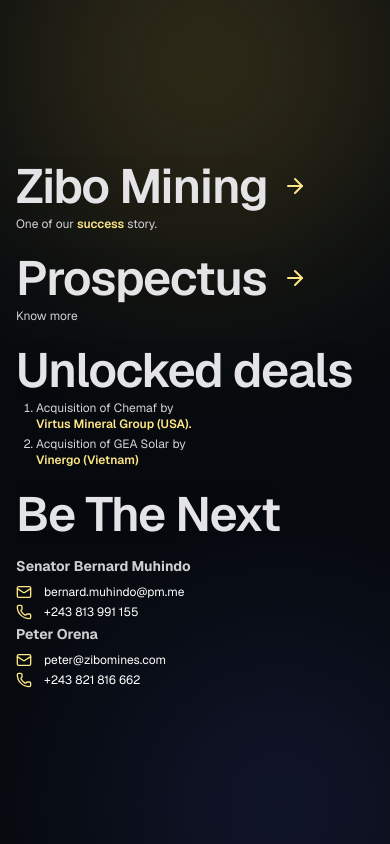
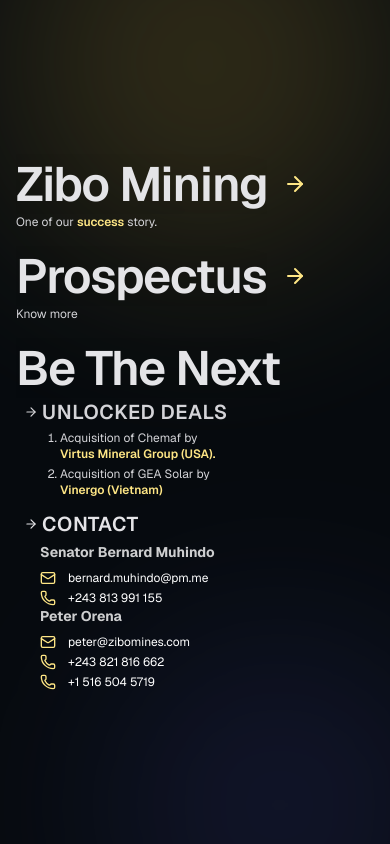
Before and after one commit to digipublic243/invest, a Next.js app: page / in a window 390 px wide. Built offline with nearby package versions, Linux system fonts and the light colour scheme; no server answers.

Commit message:
Update Home page content; change title from 'Unlocked deals' to 'Be The Next' and enhance contact section with new phone number and improved rendering for better user experience.

```diff
--- a/app/page.tsx
+++ b/app/page.tsx
@@ -48,7 +48,7 @@
                 href: "/doc.pdf",
               },
               {
-                title: "Unlocked deals",
+                title: "Be The Next",
                 description: (
                   <ol className="list-decimal space-y-1 pl-5">
                     <li>
@@ -67,11 +67,6 @@
                     </li>
                   </ol>
                 ),
-              },
-              {
-                title: "Be The Next",
-                //   "Un contact.",
-                // href: "https://be-the-next.com/",
                 kind: "contact",
                 contacts: [
                   {
@@ -102,15 +97,60 @@
                         value: "+243 821 816 662",
                         href: "tel:+243821816662",
                       },
-                      // {
-                      //   icon: <Phone className="h-4 w-4" />,
-                      //   value: "+243 821 816 662",
-                      //   href: "tel:+243821816662",
-                      // },
+                      {
+                        icon: <Phone className="h-4 w-4" />,
+                        value: "+1 516 504 5719",
+                        href: "tel:+15165045719",
+                      },
                     ],
                   },
                 ],
+
               },
+              // {
+              //   title: "Be The Next",
+              //   //   "Un contact.",
+              //   // href: "https://be-the-next.com/",
+              //   kind: "contact",
+              //   contacts: [
+              //     {
+              //       name: "Senator Bernard Muhindo",
+              //       items: [
+              //         {
+              //           icon: <Mail className="h-4 w-4" />,
+              //           value: "bernard.muhindo@pm.me",
+              //           href: "mailto:bernard.muhindo@pm.me",
+              //         },
+              //         {
+              //           icon: <Phone className="h-4 w-4" />,
+              //           value: "+243 813 991 155",
+              //           href: "tel:+243813991155",
+              //         },
+              //       ],
+              //     },
+              //     {
+              //       name: "Peter Orena",
+              //       items: [
+              //         {
+              //           icon: <Mail className="h-4 w-4" />,
+              //           value: "peter@zibomines.com",
+              //           href: "mailto:peter@zibomines.com",
+              //         },
+              //         {
+              //           icon: <Phone className="h-4 w-4" />,
+              //           value: "+243 821 816 662",
+              //           href: "tel:+243821816662",
+              //         },
+              //         {
+              //           icon: <Phone className="h-4 w-4" />,
+              //           value: "+1 516 504 5719",
+              //           href: "tel:+15165045719",
+              //         },
+              //       ],
+              //     },
+              //   ],
+
+              //   },
               ].map((item) => (
               <motion.div
                 key={item.title}
@@ -142,10 +182,25 @@
                   )}
                 </div>
                 <div className="md:text-base text-xs text-zinc-600 dark:text-zinc-300">
+                  {item.title === "Be The Next" && (
+                    <div className="mb-1 flex items-center text-xl md:text-4xl gap-1 pl-2  font-semibold uppercase tracking-wide ">
+                      <ArrowRightIcon className="h-3.5 w-3.5" />
+                      <span>Unlocked deals</span>
+                    </div>
+                  )}
+                  <div className={item.title === "Be The Next" ? "pl-6" : undefined}>
                     {item.description}
+                  </div>
                 </div>
                 {item.kind === "contact" && item.contacts ? (
                   <div className="mt-3 space-y-1 text-base">
+                    {item.title === "Be The Next" && (
+                      <div className="flex items-center gap-1 pl-2 text-xl md:text-4xl font-semibold uppercase tracking-wide ">
+                        <ArrowRightIcon className="h-3.5 w-3.5" />
+                        <span>Contact</span>
+                      </div>
+                    )}
+                    <div className={item.title === "Be The Next" ? "pl-6" : undefined}>
                       {item.contacts.map((person) => (
                         <div key={person.name} className="space-y-2">
                           <div className=" font-bold text-white/80 font-poppins text-sm  md:text-base">
@@ -159,19 +214,22 @@
                                 target="_blank"
                                 rel="noopener noreferrer"
                                 className="flex items-center gap-3 text-white transition-colors hover:text-white"
-                            initial={{ opacity: 0, x: 16  }}
+                                initial={{ opacity: 0, x: 16 }}
                                 animate={{ opacity: 1, x: 0 }}
                                 transition={{ duration: 2.4, delay: index * 1.45 }}
                               >
                                 <span className="text-amber-200">
                                   {contact.icon}
                                 </span>
-                            <span className="md:text-sm text-xs">{contact.value}</span>
+                                <span className="md:text-sm text-xs">
+                                  {contact.value}
+                                </span>
                               </motion.a>
                             ))}
                           </div>
                         </div>
                       ))}
+                    </div>
                   </div>
                 ) : null}
               </motion.div>
```
Lines whose indentation alone changed are shown as unchanged.
